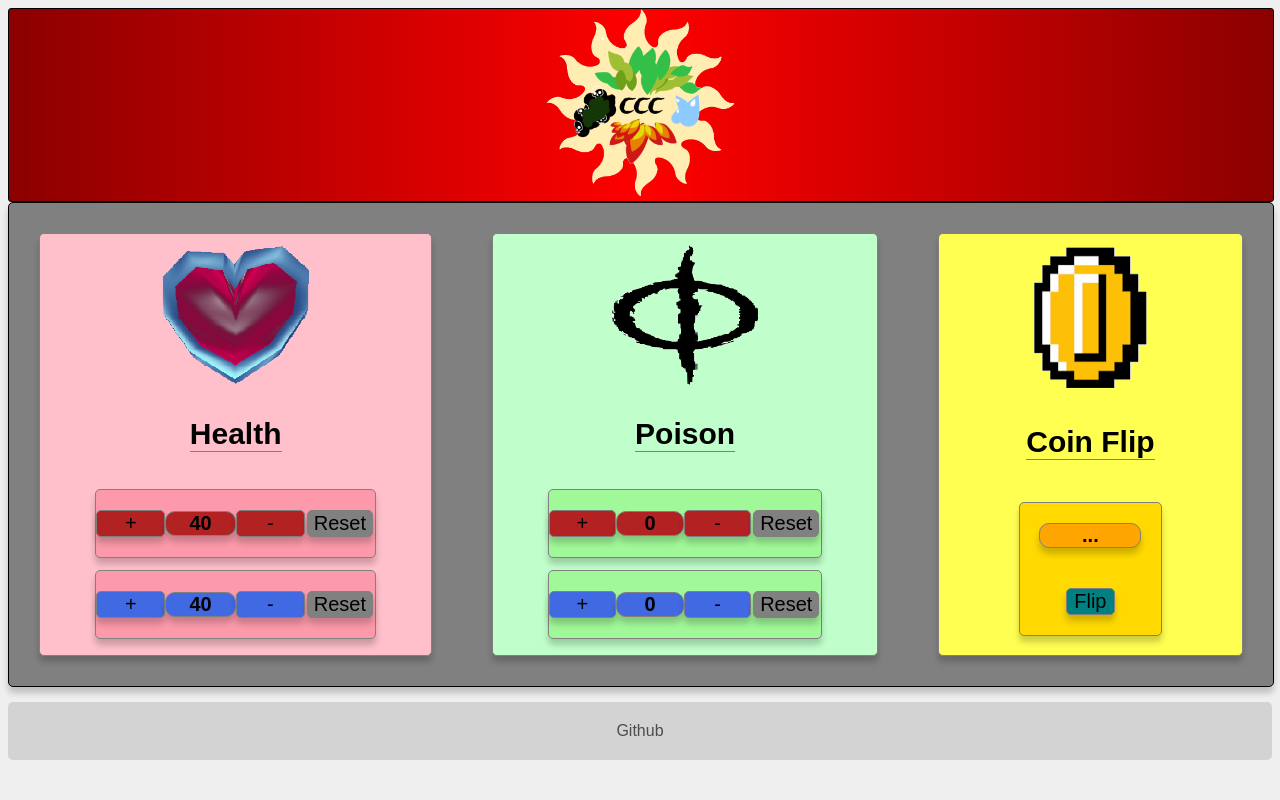
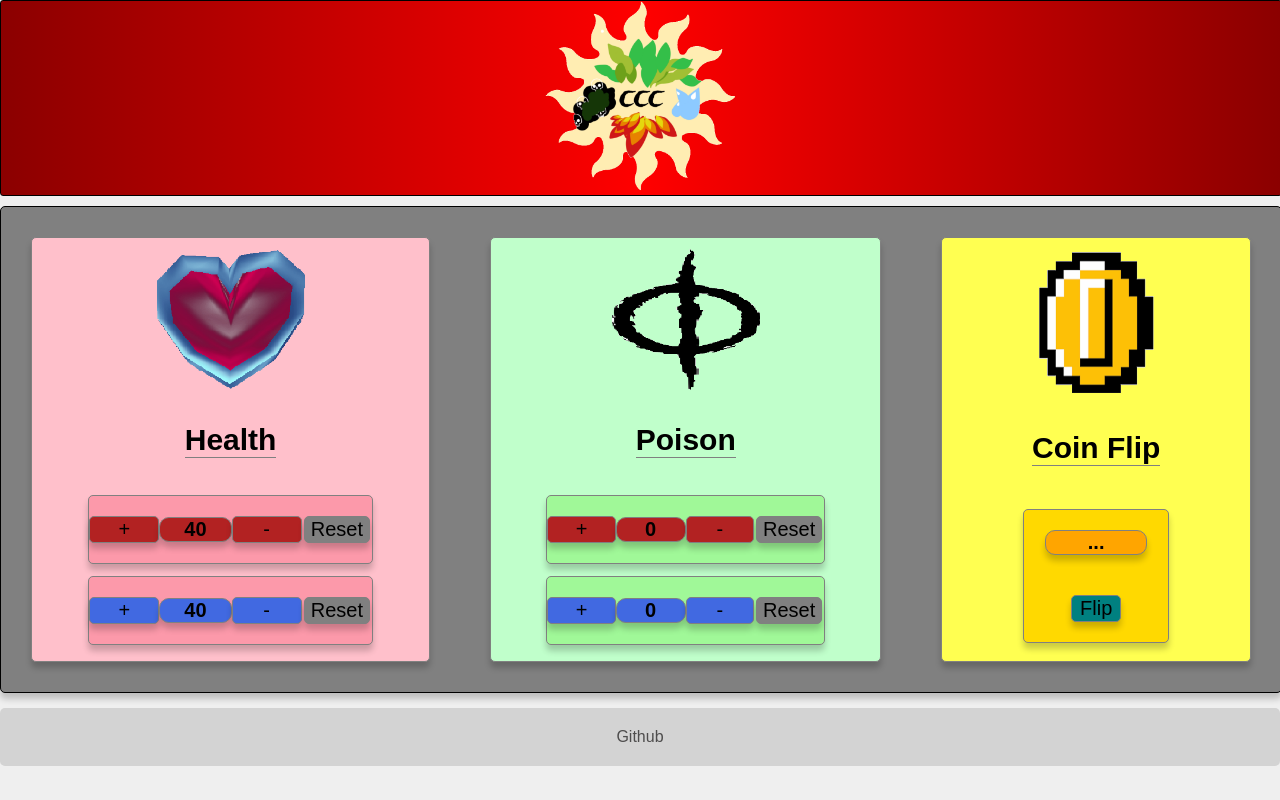
Before and after one commit to kekons4/mtg-counter, a website: page public/index.html in a window 1280 px wide. Drawn offline with nearby package versions, Linux system fonts and the light colour scheme; no server answers.

Commit message:
Update styles.css
more updates to brand image container.

```diff
--- a/public/styles.css
+++ b/public/styles.css
@@ -1,6 +1,7 @@
 body {
   font-family: sans-serif;
   background-color: #efefef;
+  margin: 0;
 }
 
 .container {
@@ -29,7 +30,10 @@ body {
   background-image: linear-gradient(to right, darkred, red, darkred);
   margin-bottom: 15px;
   font-weight: bold;
-  margin: 0;
+  margin-top: 0;
+  margin-left: 0;
+  margin-right: 0;
+  margin-bottom: 10px;
 }
 
 .threeDButton {
```
